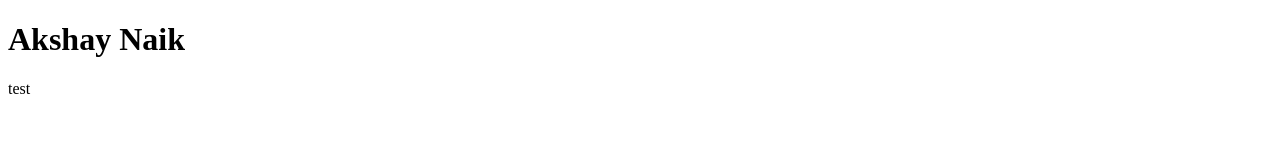
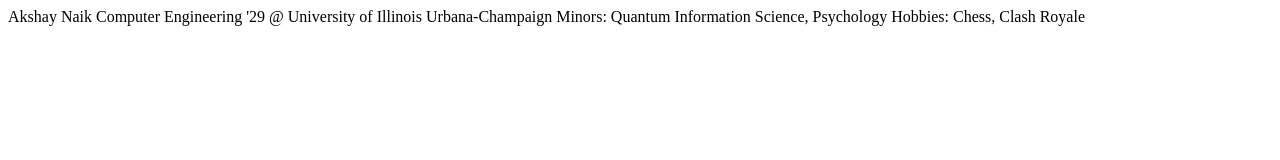
Before and after one commit to NoobeyTraps/aknaik-site, a plain HTML site: page index.html in a window 1280 px wide. Drawn offline with Linux system fonts and the light colour scheme.

Commit message:
added major, interests,

```diff
--- a/index.html
+++ b/index.html
@@ -7,7 +7,10 @@
 </head>
 <body>
 
-<h1>Akshay Naik</h1>
-test
+Akshay Naik
+Computer Engineering '29 @ University of Illinois Urbana-Champaign
+Minors: Quantum Information Science, Psychology
+Hobbies: Chess, Clash Royale
+
 </body>
 </html>
```
